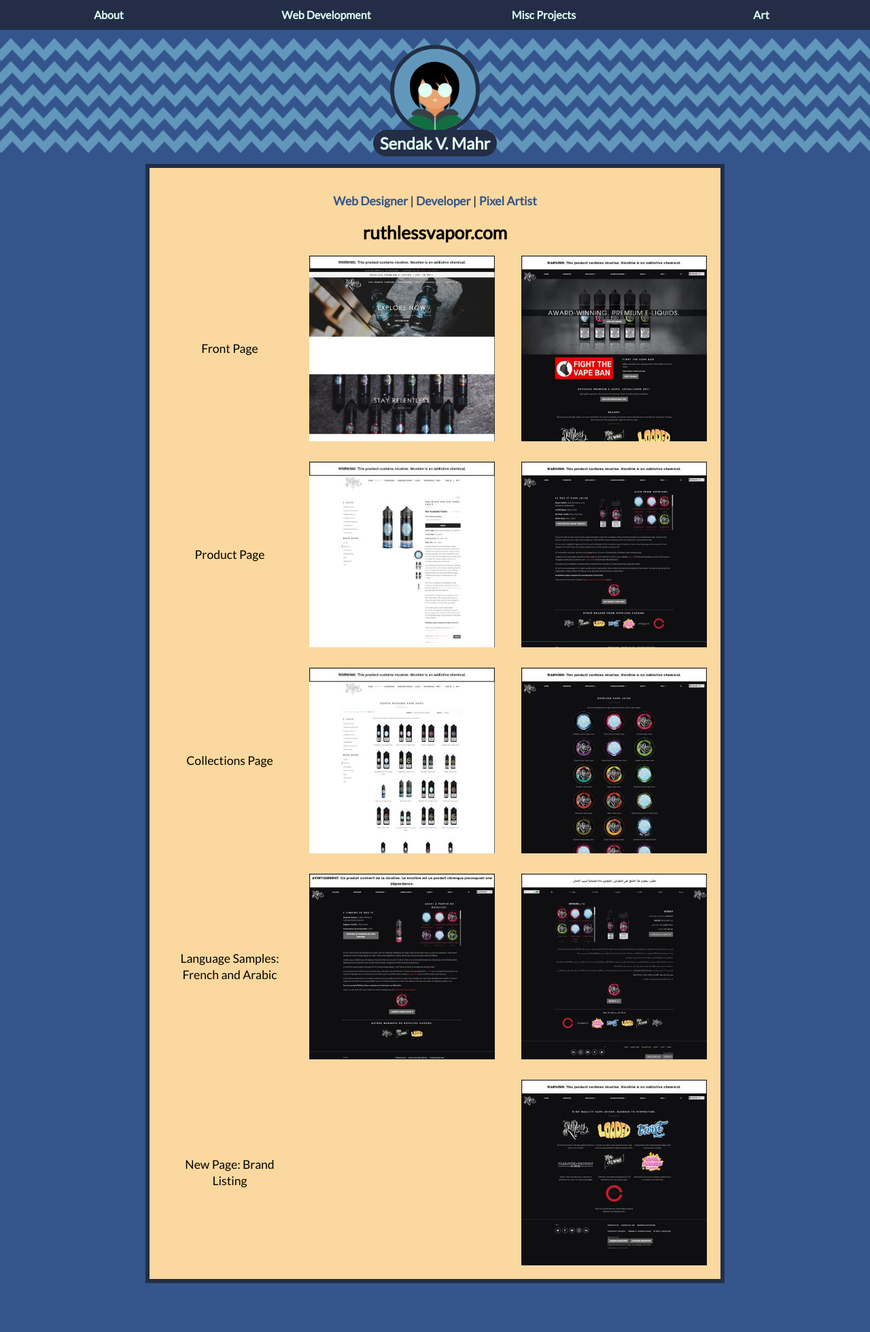
After one commit to sendakvmahr/pythonanywhere_personal_site, a Flask app: page /web_development/ruthless in a window 1280 px wide. The commit adds this page. Shown: the whole page at 68% size. Run offline with Flask 2, Linux system fonts and the light colour scheme.

Commit message:
updates to web page

```diff
--- a/app/routes.py
+++ b/app/routes.py
@@ -9,6 +9,11 @@
 @app.route('/web_development')
 def web_development():
     return render_template("web_development.html", title="Web Development")
+
+
+@app.route('/web_development/ruthless')
+def web_dev_ruthless():
+    return render_template("ruthless.html", title="Web Development - Ruthless Vapor")
 
 @app.route('/development')
 def development():
--- /dev/null
+++ b/app/templates/ruthless.html
@@ -0,0 +1,71 @@
+{% extends "layout.html" %}
+{% block content %}
+	<p class="center">
+		<a href="{{ url_for('web_development') }}">Web Designer</a> |
+		<a href="{{ url_for('development') }}">Developer</a> |
+		<a href="{{ url_for('pixel_art') }}">Pixel Artist</a>
+		<h2 class="center">ruthlessvapor.com</h2>
+		<div class="indent center">
+			<div id="ruthless-grid">
+				<p>Front Page</p>
+				<a href="{{ url_for('static',filename='images/sites/ruv _front.jpg') }}">
+					<img src="{{ url_for('static',filename='images/sites/site_icons/icon ruv _front.jpg') }}">
+				</a>
+				<a href="{{ url_for('static',filename='images/sites/ruv new-front.jpg') }}">
+					<img src="{{ url_for('static',filename='images/sites/site_icons/icon ruv new-front.jpg') }}">
+				</a>
+
+				<p>Product Page</p>
+				<a href="{{ url_for('static',filename='images/sites/ruv old-product.jpg') }}">
+								<img src="{{ url_for('static',filename='images/sites/site_icons/icon ruv old-product.jpg') }}">
+				</a>
+				<a href="{{ url_for('static',filename='images/sites/ruv ruthless-us.jpg') }}">
+								<img src="{{ url_for('static',filename='images/sites/site_icons/icon ruv ruthless-us.jpg') }}">
+				</a>
+
+				<p>Collections Page</p>
+				<a href="{{ url_for('static',filename='images/sites/ruv old-collection.jpg') }}">
+								<img src="{{ url_for('static',filename='images/sites/site_icons/icon ruv old-collection.jpg') }}">
+				</a>
+				<a href="{{ url_for('static',filename='images/sites/ruv new-collection.jpg') }}">
+								<img src="{{ url_for('static',filename='images/sites/site_icons/icon ruv new-collection.jpg') }}">
+				</a>
+
+				<p>Language Samples: French and Arabic</p>
+				<a href="{{ url_for('static',filename='images/sites/ruv ruthless-fr.jpg') }}">
+								<img src="{{ url_for('static',filename='images/sites/site_icons/icon ruv ruthless-fr.jpg') }}">
+				</a>
+				<a href="{{ url_for('static',filename='images/sites/ruv ruthless-ar.jpg') }}">
+								<img src="{{ url_for('static',filename='images/sites/site_icons/icon ruv ruthless-ar.jpg') }}">
+				</a>
+
+
+				<p>New Page: Brand Listing</p>
+				<div></div>
+				<a href="{{ url_for('static',filename='images/sites/ruv new-brands.jpg') }}">
+								<img src="{{ url_for('static',filename='images/sites/site_icons/icon ruv new-brands.jpg') }}">
+				</a>
+			</div>
+			<br>
+		</div>
+		<style>
+			#ruthless-grid {
+				display: inline-grid;
+				grid-template-columns: 20% 35% 35%;
+				grid-gap: 30px 5%;
+			}
+			#ruthless-grid p {
+				 align-self: center;
+			}
+			img {
+				max-width: 100%;
+				height: 100%;
+
+			}
+			.clearer {
+				clear: both;
+				width: 100%;
+			}
+
+		</style>
+{% endblock %}
```
Also changed, not shown: app/templates/web_development.html (+13 -13 lines), app/static/images/sites/ruv ruthless-uk.jpg (deleted), app/static/images/sites/site_icons/icon ruv ruthless-uk.jpg (deleted), app/static/images/sites/site_icons/icon vapes-direct-age.jpg (deleted), app/static/images/sites/site_icons/icon vapes-direct-de.jpg (deleted), app/static/images/sites/site_icons/icon vapes-direct-uk.jpg (deleted), app/static/images/sites/vapes-direct-age.jpg (deleted), app/static/images/sites/vapes-direct-de.jpg (deleted), app/static/images/sites/vapes-direct-uk.jpg (deleted).
